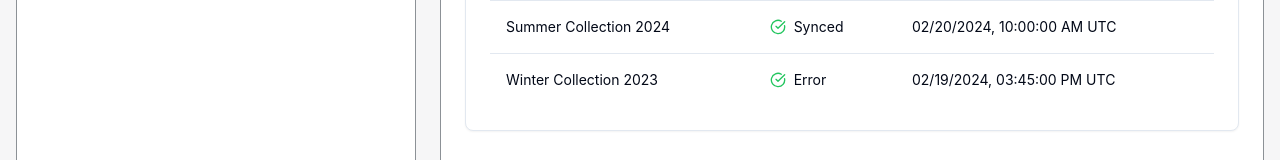
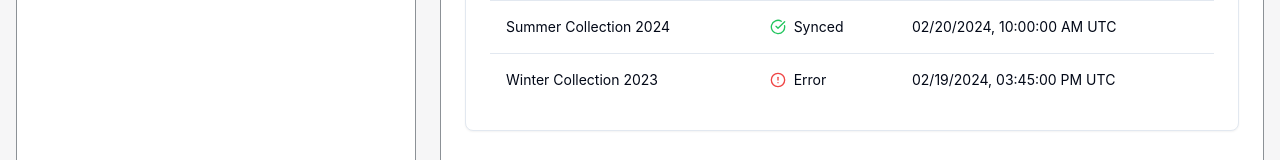
Before and after one commit to wrsmith108/cloudinary-syncer, a React (Vite) app: page / in a window 1280 px wide. Shown: the part 542-702 px from the top of the page. Built offline with nearby package versions, Linux system fonts and the light colour scheme.

Commit message:
Update folder status icons
Improved consistency of folder status icons in the UI.  Ensured that "Synced" status uses a green checkmark, "Error" uses a red exclamation mark, and "Pending" uses a yellow three-dot icon.

```diff
--- a/src/components/FolderDetails.tsx
+++ b/src/components/FolderDetails.tsx
@@ -3,7 +3,7 @@ import React from "react";
 import { Card, CardContent, CardHeader, CardTitle } from "@/components/ui/card";
 import { Table, TableBody, TableCell, TableHead, TableHeader, TableRow } from "@/components/ui/table";
 import { Button } from "@/components/ui/button";
-import { CheckCircle, AlertCircle, Clock, RefreshCw } from "lucide-react";
+import { CheckCircle, AlertCircle, MoreVertical, RefreshCw } from "lucide-react";
 import { FolderNode } from "@/types/folder";
 
 interface FolderDetailsProps {
@@ -38,12 +38,18 @@ const FolderDetails: React.FC<FolderDetailsProps> = ({ folder }) => {
     );
   }
 
-  // Map folder status to corresponding status icon
-  const statusIcon = {
-    synced: <CheckCircle size={16} className="text-green-500" />,
-    error: <AlertCircle size={16} className="text-red-500" />,
-    pending: <Clock size={16} className="text-yellow-500" />
-  }[folder.status];
+  const getStatusIcon = (status: "synced" | "error" | "pending") => {
+    switch (status) {
+      case "synced":
+        return <CheckCircle size={16} className="text-green-500" />;
+      case "error":
+        return <AlertCircle size={16} className="text-red-500" />;
+      case "pending":
+        return <MoreVertical size={16} className="text-yellow-500" />;
+      default:
+        return null;
+    }
+  };
 
   // Calculate total items in the folder (including all subfolders)
   const totalItems = folder.children?.reduce((acc, child) => {
@@ -77,7 +83,7 @@ const FolderDetails: React.FC<FolderDetailsProps> = ({ folder }) => {
             <div>
               <p className="text-sm font-medium text-shopify-icon-subdued">Status</p>
               <div className="flex items-center mt-1 space-x-2">
-                {statusIcon}
+                {getStatusIcon(folder.status)}
                 <span className="capitalize">{folder.status}</span>
               </div>
             </div>
@@ -118,7 +124,7 @@ const FolderDetails: React.FC<FolderDetailsProps> = ({ folder }) => {
                     <TableCell>{child.name}</TableCell>
                     <TableCell>
                       <div className="flex items-center space-x-2">
-                        {statusIcon}
+                        {getStatusIcon(child.status)}
                         <span className="capitalize">{child.status}</span>
                       </div>
                     </TableCell>
```
